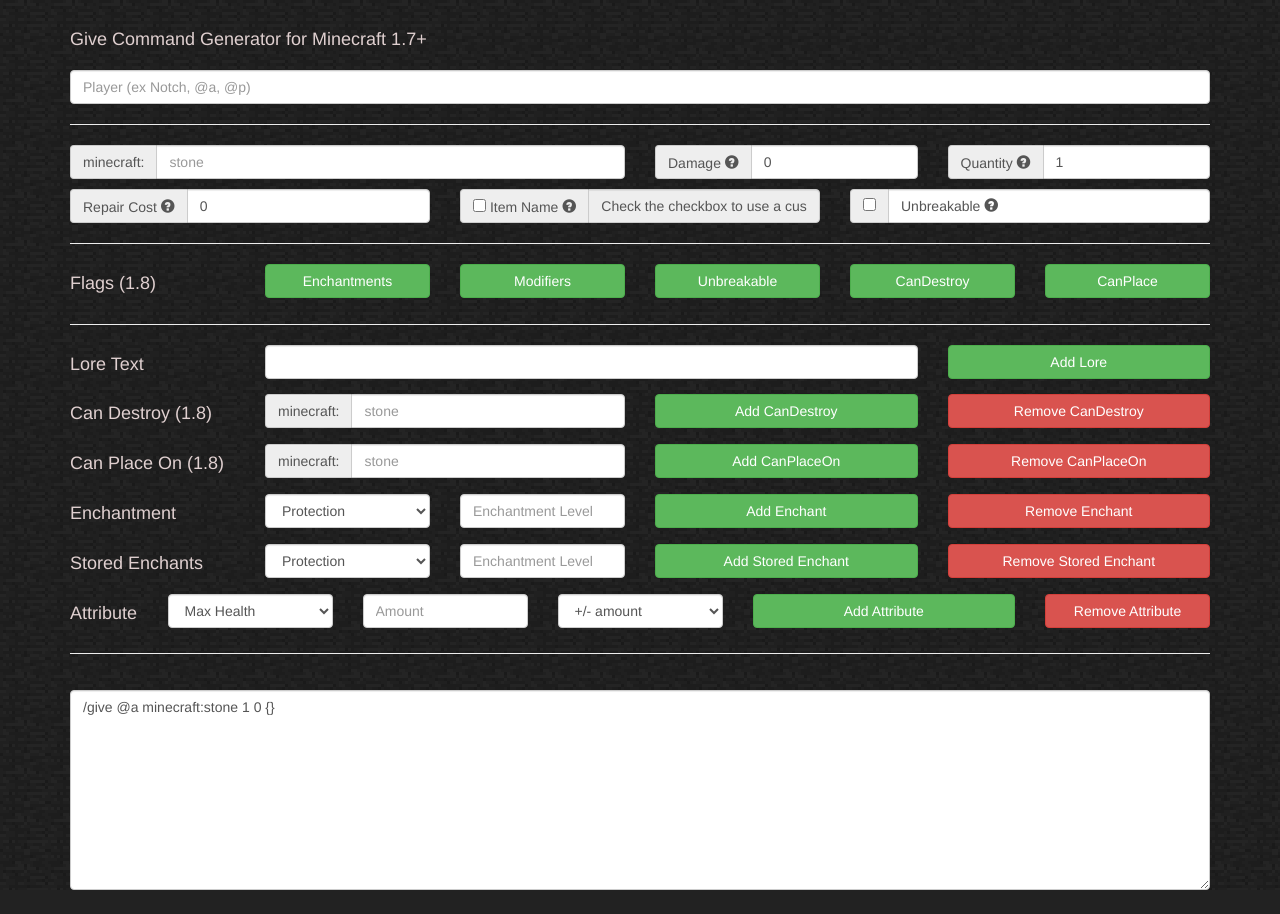
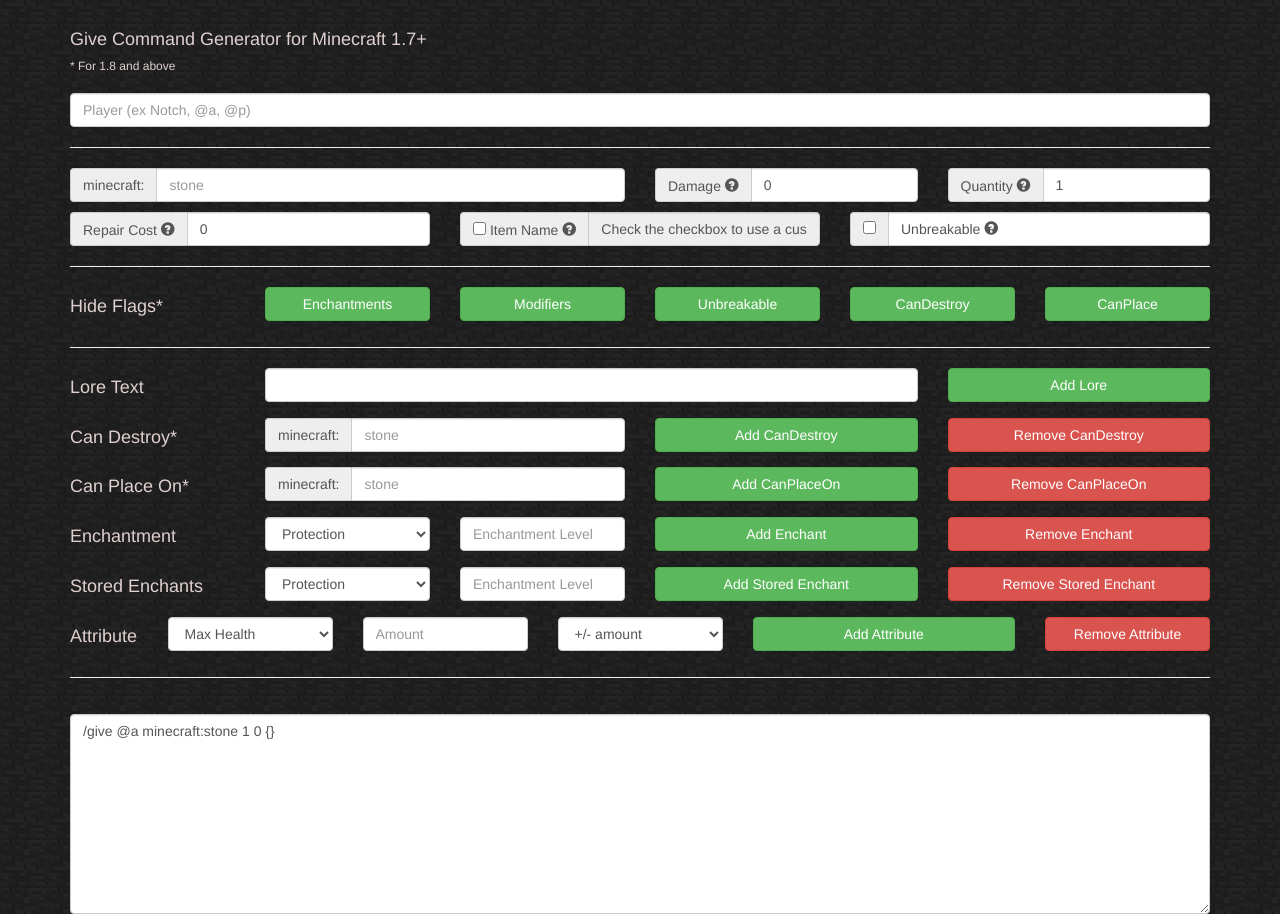
Before and after one commit to phoenixlzx/Minecraft-Give-Generator, a plain HTML site: page src/index.html in a window 1280 px wide. Before the commit the page ends 890 px from the top, so only its background shows below. Drawn offline with nearby package versions, Linux system fonts and the light colour scheme.

Commit message:
Cleaned up html

```diff
--- a/src/index.html
+++ b/src/index.html
@@ -2,8 +2,6 @@
 <html>
 <head>
 	<title>Give generator</title>
-
-	<link rel="icon" type="image/png" href="http://ezekielelin.com/favicon.png">
 
 	<link rel="stylesheet" href="http://netdna.bootstrapcdn.com/bootstrap/3.1.1/css/bootstrap.min.css">
 	<script src="http://code.jquery.com/jquery-1.11.0.min.js"></script>
@@ -14,19 +12,27 @@
 
 	<link rel="stylesheet" href="give.css">
 </head>
+
 <body class="minecraft">
 	<div class="container">
+
 		<div class="row">
 			<div class="col-md-12 col-xs-12">
 				<h4>
 					Give Command Generator for Minecraft 1.7+
 				</h4>
+				<h6>
+					* For 1.8 and above
+				</h6>
 			</div>
 		</div>
+
 		<div class="row-margin-top row-margin-bottom row">
 			<div class="col-md-12"><input placeholder="Player (ex Notch, @a, @p)" id="player" class="form-control"></div>
 		</div>
+
 		<hr>
+
 		<div class="row-margin-top row-margin-bottom row">
 			<div class="col-md-6">
 				<div class="input-group">
@@ -47,6 +53,7 @@
 				</div>
 			</div>
 		</div>
+
 		<div class="row-margin-top row-margin-bottom row">
 			<div class="col-md-4">
 				<div class="input-group">
@@ -69,10 +76,12 @@
 				</div>
 			</div>
 		</div>
+
 		<hr>
+
 		<div class="row">
 			<div class="col-md-2">
-				<h4>Flags (1.8)</h4>
+				<h4>Hide Flags*</h4>
 			</div>
 			<div class="col-md-2">
 				<button id="HFEnchantments" class="hfToggle btn btn-block btn-success">Enchantments</button>
@@ -90,7 +99,9 @@
 				<button id="HFCanPlace" class="hfToggle btn btn-block btn-success">CanPlace</button>
 			</div>
 		</div>
+
 		<hr>
+
 		<div class="row-margin-top row-margin-bottom row">
 			<div class="col-md-2">
 				<h4>Lore Text</h4>
@@ -102,9 +113,10 @@
 				<button id="loreAddBtn" class="btn btn-block btn-success">Add Lore</button>
 			</div>
 		</div>
+
 		<div class="row-margin-top row-margin-bottom row">
 			<div class="col-md-2">
-				<h4>Can Destroy (1.8)</h4>
+				<h4>Can Destroy*</h4>
 			</div>
 			<div class="col-md-4">
 				<div class="input-group">
@@ -123,9 +135,10 @@
 				</button>
 			</div>
 		</div>
+
 		<div class="row-margin-top row-margin-bottom row">
 			<div class="col-md-2">
-				<h4>Can Place On (1.8)</h4>
+				<h4>Can Place On*</h4>
 			</div>
 			<div class="col-md-4">
 				<div class="input-group">
@@ -144,6 +157,7 @@
 				</button>
 			</div>
 		</div>
+
 		<div class="row-margin-top row-margin-bottom row">
 			<div class="col-md-2">
 				<h4>Enchantment</h4>
@@ -190,6 +204,7 @@
 				</button>
 			</div>
 		</div>
+
 		<div class="row-margin-top row-margin-bottom row">
 			<div class="col-md-2">
 				<h4>Stored Enchants</h4>
@@ -236,6 +251,7 @@
 				</button>
 			</div>
 		</div>
+
 		<div class="row-margin-top row-margin-bottom row">
 			<div class="col-md-1">
 				<h4>Attribute</h4>
@@ -270,7 +286,9 @@
 				</button>
 			</div>
 		</div>
+
 		<hr>
+
 		<div class="row-margin-top row-margin-bottom row">
 			<div class="col-md-12">
 				<div class="input-group" id="previewcolorcontainer">
@@ -279,6 +297,7 @@
 				</div>
 			</div>
 		</div>
+
 		<div class="row-margin-top row-margin-bottom row">
 			<div class="col-md-12">
 				<textarea id="out" class="form-control" style="margin-top:5px">
@@ -286,6 +305,7 @@
 				</textarea>
 			</div>
 		</div>
+
 	</div>
 </body>
 </html>
```
